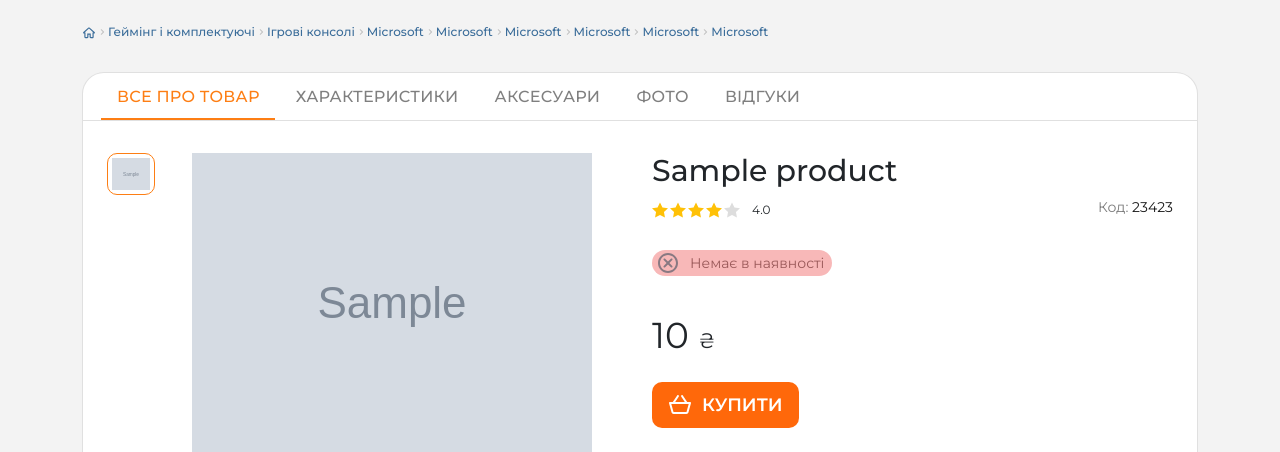
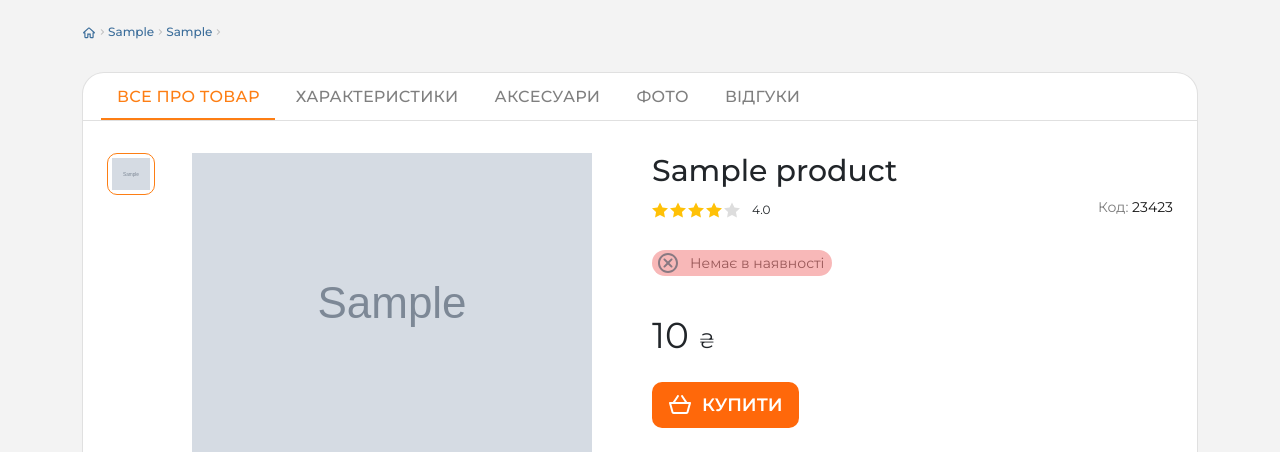
Before and after one commit to MaksMBO/OnlinStore, a Django app: page /catalog/about/1 in a window 1280 px wide. Shown: the part 56-508 px from the top of the page. Run offline with Django 4.2, Linux system fonts and the light colour scheme; tables that the repository leaves empty hold one stand-in row (values such as "Sample post"); grey boxes marked "Sample" are stand-in pictures.

Commit message:
navigation__links

```diff
--- a/InternetShop/catalog/templates/catalog/aboutProduct.html
+++ b/InternetShop/catalog/templates/catalog/aboutProduct.html
@@ -34,7 +34,7 @@ About
                 </li>
                 <li class="navigation__links_li list-unstyled d-flex flex-row align-items-center">
                     <a href="" draggable="false" class="navigation_links_li_a">
-                        Геймінг і комплектуючі
+                        {{ product.type.type }}
                     </a>
                     <svg viewBox="0 0 24 24" fill="currentColor" class="breadcrumbsItemIcon-0-2-100 icon-0-2-36">
                         <path
@@ -44,68 +44,13 @@ About
                 </li>
                 <li class="navigation__links_li list-unstyled d-flex flex-row align-items-center">
                     <a href="" draggable="false" class="navigation_links_li_a">
-                        Ігрові консолі
+                        {{ product.brand.brand }}
                     </a>
                     <svg viewBox="0 0 24 24" fill="currentColor" class="breadcrumbsItemIcon-0-2-100 icon-0-2-36">
                         <path
                             d="M9.79461 17.2946C9.40534 16.9053 9.405 16.2743 9.79384 15.8846L13.67 12L9.79384 8.11538C9.405 7.72569 9.40534 7.09466 9.79461 6.70538C10.1842 6.31581 10.8158 6.31581 11.2054 6.70538L16.5 12L11.2054 17.2946C10.8158 17.6842 10.1842 17.6842 9.79461 17.2946Z">
                         </path>
                     </svg>
-                </li>
-                <li class="navigation__links_li list-unstyled d-flex flex-row align-items-center">
-                    <a href="" draggable="false" class="navigation_links_li_a">
-                        Microsoft
-                    </a>
-                    <svg viewBox="0 0 24 24" fill="currentColor" class="breadcrumbsItemIcon-0-2-100 icon-0-2-36">
-                        <path
-                            d="M9.79461 17.2946C9.40534 16.9053 9.405 16.2743 9.79384 15.8846L13.67 12L9.79384 8.11538C9.405 7.72569 9.40534 7.09466 9.79461 6.70538C10.1842 6.31581 10.8158 6.31581 11.2054 6.70538L16.5 12L11.2054 17.2946C10.8158 17.6842 10.1842 17.6842 9.79461 17.2946Z">
-                        </path>
-                    </svg>
-                </li>
-                <li class="navigation__links_li list-unstyled d-flex flex-row align-items-center">
-                    <a href="" draggable="false" class="navigation_links_li_a">
-                        Microsoft
-                    </a>
-                    <svg viewBox="0 0 24 24" fill="currentColor" class="breadcrumbsItemIcon-0-2-100 icon-0-2-36">
-                        <path
-                            d="M9.79461 17.2946C9.40534 16.9053 9.405 16.2743 9.79384 15.8846L13.67 12L9.79384 8.11538C9.405 7.72569 9.40534 7.09466 9.79461 6.70538C10.1842 6.31581 10.8158 6.31581 11.2054 6.70538L16.5 12L11.2054 17.2946C10.8158 17.6842 10.1842 17.6842 9.79461 17.2946Z">
-                        </path>
-                    </svg>
-                </li>
-                <li class="navigation__links_li list-unstyled d-flex flex-row align-items-center">
-                    <a href="" draggable="false" class="navigation_links_li_a">
-                        Microsoft
-                    </a>
-                    <svg viewBox="0 0 24 24" fill="currentColor" class="breadcrumbsItemIcon-0-2-100 icon-0-2-36">
-                        <path
-                            d="M9.79461 17.2946C9.40534 16.9053 9.405 16.2743 9.79384 15.8846L13.67 12L9.79384 8.11538C9.405 7.72569 9.40534 7.09466 9.79461 6.70538C10.1842 6.31581 10.8158 6.31581 11.2054 6.70538L16.5 12L11.2054 17.2946C10.8158 17.6842 10.1842 17.6842 9.79461 17.2946Z">
-                        </path>
-                    </svg>
-                </li>
-                <li class="navigation__links_li list-unstyled d-flex flex-row align-items-center">
-                    <a href="" draggable="false" class="navigation_links_li_a">
-                        Microsoft
-                    </a>
-                    <svg viewBox="0 0 24 24" fill="currentColor" class="breadcrumbsItemIcon-0-2-100 icon-0-2-36">
-                        <path
-                            d="M9.79461 17.2946C9.40534 16.9053 9.405 16.2743 9.79384 15.8846L13.67 12L9.79384 8.11538C9.405 7.72569 9.40534 7.09466 9.79461 6.70538C10.1842 6.31581 10.8158 6.31581 11.2054 6.70538L16.5 12L11.2054 17.2946C10.8158 17.6842 10.1842 17.6842 9.79461 17.2946Z">
-                        </path>
-                    </svg>
-                </li>
-                <li class="navigation__links_li list-unstyled d-flex flex-row align-items-center">
-                    <a href="" draggable="false" class="navigation_links_li_a">
-                        Microsoft
-                    </a>
-                    <svg viewBox="0 0 24 24" fill="currentColor" class="breadcrumbsItemIcon-0-2-100 icon-0-2-36">
-                        <path
-                            d="M9.79461 17.2946C9.40534 16.9053 9.405 16.2743 9.79384 15.8846L13.67 12L9.79384 8.11538C9.405 7.72569 9.40534 7.09466 9.79461 6.70538C10.1842 6.31581 10.8158 6.31581 11.2054 6.70538L16.5 12L11.2054 17.2946C10.8158 17.6842 10.1842 17.6842 9.79461 17.2946Z">
-                        </path>
-                    </svg>
-                </li>
-                <li class="navigation__links_li list-unstyled d-flex flex-row align-items-center">
-                    <a href="" draggable="false" class="navigation_links_li_a">
-                        Microsoft
-                    </a>
                 </li>
             </ul>
         </div>
```
